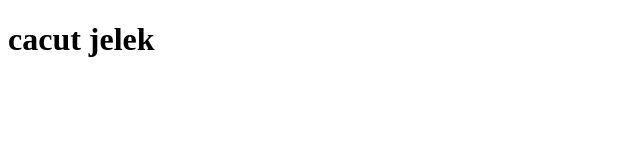
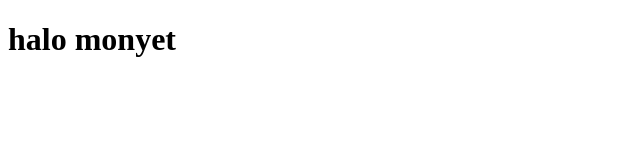
Before and after one commit to asmaelhasna/asmaelhasna.github.io, a plain HTML site: page index.html in a window 1280 px wide. Shown: the whole page, without its empty margins (0-640 px from the left). Drawn offline with Linux system fonts and the light colour scheme.

Commit message:
Update index.html

```diff
--- a/index.html
+++ b/index.html
@@ -6,6 +6,6 @@
     <title>Asma Elhasna Hamid</title>
 </head>
 <body>
-    <h1>cacut jelek</h1>
+    <h1>halo monyet</h1>
 </body>
 </html>
```
